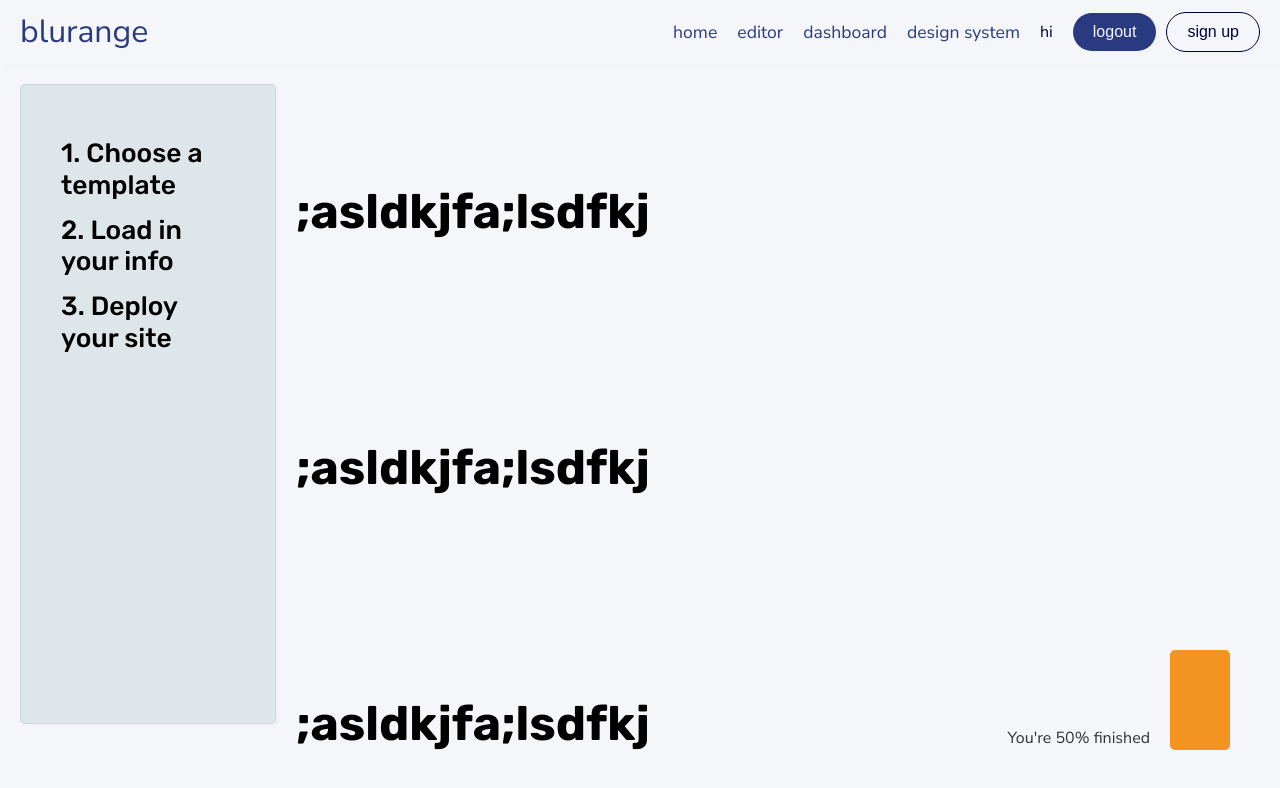
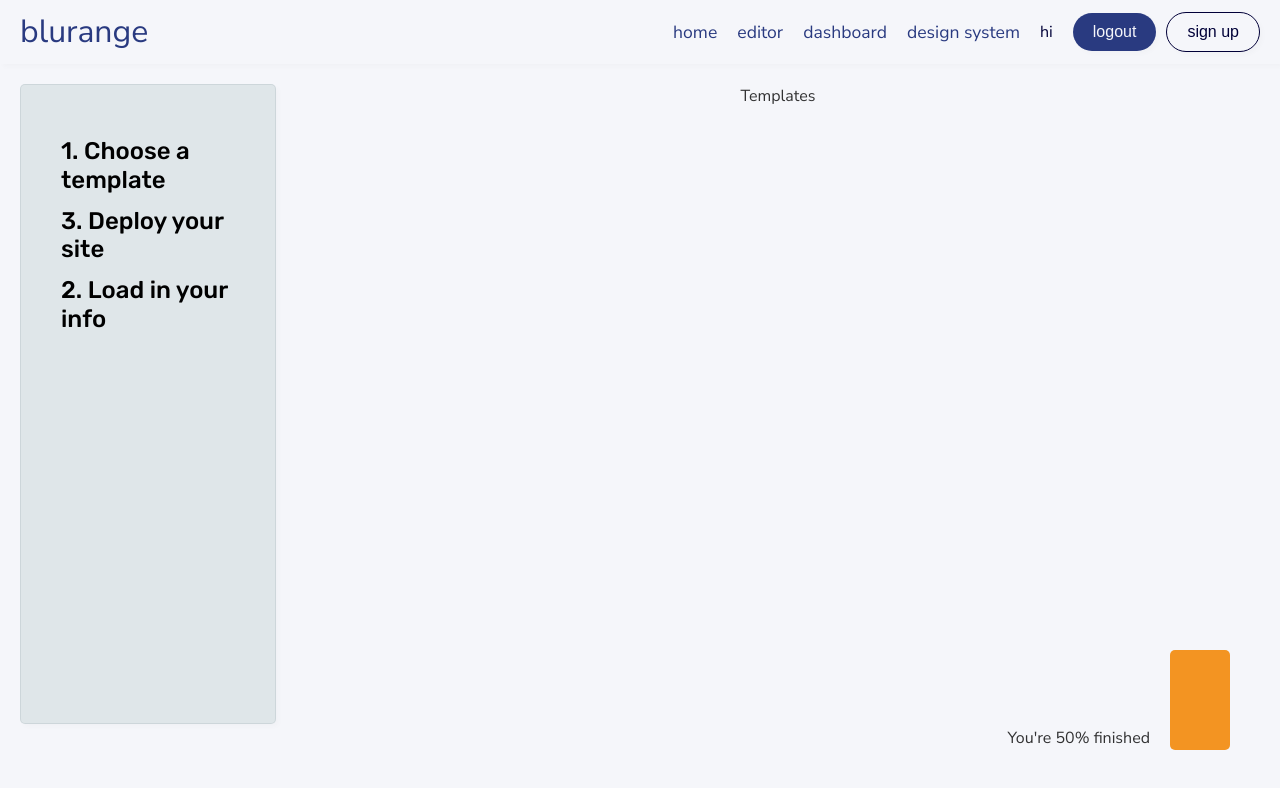
Before and after one commit to Lhnozaki/blurange, a React (Create React App) app: page /editor in a window 1280 px wide. Shown: the top 788 px of the page. Built offline with nearby package versions, Linux system fonts and the light colour scheme.

Commit message:
creates toggle features in EditorView

```diff
--- a/src/Components/Editor/Editor.jsx
+++ b/src/Components/Editor/Editor.jsx
@@ -1,15 +1,17 @@
-import React from 'react';
+import React, { useState } from 'react';
 import styles from './Editor.module.scss';
 import Timeline from '../Timeline';
 import Sidebar from '../Sidebar';
 import EditorView from '../EditorView';
 
 const Editor = () => {
+    const [editorStatus, setEditorStatus] = useState(0);
+
     return (
         <div className={styles.editor}>
             <Timeline />
-            <Sidebar />
-            <EditorView />
+            <Sidebar setEditorStatus={setEditorStatus} />
+            <EditorView editorStatus={editorStatus} />
         </div>
     )
 }
--- /dev/null
+++ b/src/Components/EditorTemplates/EditorTemplates.jsx
@@ -0,0 +1,9 @@
+import React from 'react';
+
+const EditorTemplates = () => {
+    return (
+        <div>Templates</div>
+    )
+}
+
+export default EditorTemplates;
--- /dev/null
+++ b/src/Components/EditorTemplates/index.js
@@ -0,0 +1,2 @@
+import EditorTemplates from './EditorTemplates';
+export default EditorTemplates
--- a/src/Components/EditorView/EditorView.jsx
+++ b/src/Components/EditorView/EditorView.jsx
@@ -1,14 +1,21 @@
 import React from 'react';
 import styles from './EditorView.module.scss';
+import EditorTemplates from '../EditorTemplates';
 
-const EditorView = () => {
+const EditorView = ({ editorStatus }) => {
+    function renderEditorStatus() {
+        if (editorStatus === 0) {
+            return <EditorTemplates />;
+        } else if (editorStatus === 1) {
+            return <h1>hii</h1>
+        } else {
+            return <h1>deploy</h1>
+        }
+    }
+
     return (
         <div id={styles.editorView}>
-            <section><h1>;asldkjfa;lsdfkj</h1></section>
-            <section><h1>;asldkjfa;lsdfkj</h1></section>
-            <section><h1>;asldkjfa;lsdfkj</h1></section>
-            <section><h1>;asldkjfa;lsdfkj</h1></section>
-
+            {renderEditorStatus()}
         </div>
     )
 }
--- a/src/Components/Sidebar/Sidebar.jsx
+++ b/src/Components/Sidebar/Sidebar.jsx
@@ -2,12 +2,16 @@ import React from 'react';
 import styles from './Sidebar.module.scss';
 import { Link } from "react-router-dom";
 
-const Sidebar = () => {
+const Sidebar = ({ setEditorStatus }) => {
+    function changeStatus(e) {
+        setEditorStatus(e)
+    }
+
     return (
         <div id={styles.sidebar} className="card">
-            <Link to="/editor/templates"><h3>1. Choose a template</h3></Link>
-            <Link to="/editor/info"><h3>2. Load in your info</h3></Link>
-            <Link to="/editor/deploy"><h3>3. Deploy your site</h3></Link>
+            <h3 onClick={() => changeStatus(0)} to="/editor/templates">1. Choose a template</h3>
+            <h3 onClick={() => changeStatus(2)} to="/editor/deploy">3. Deploy your site</h3>
+            <h3 onClick={() => changeStatus(1)} to="/editor/info">2. Load in your info</h3>
         </div>
     )
 }
```
